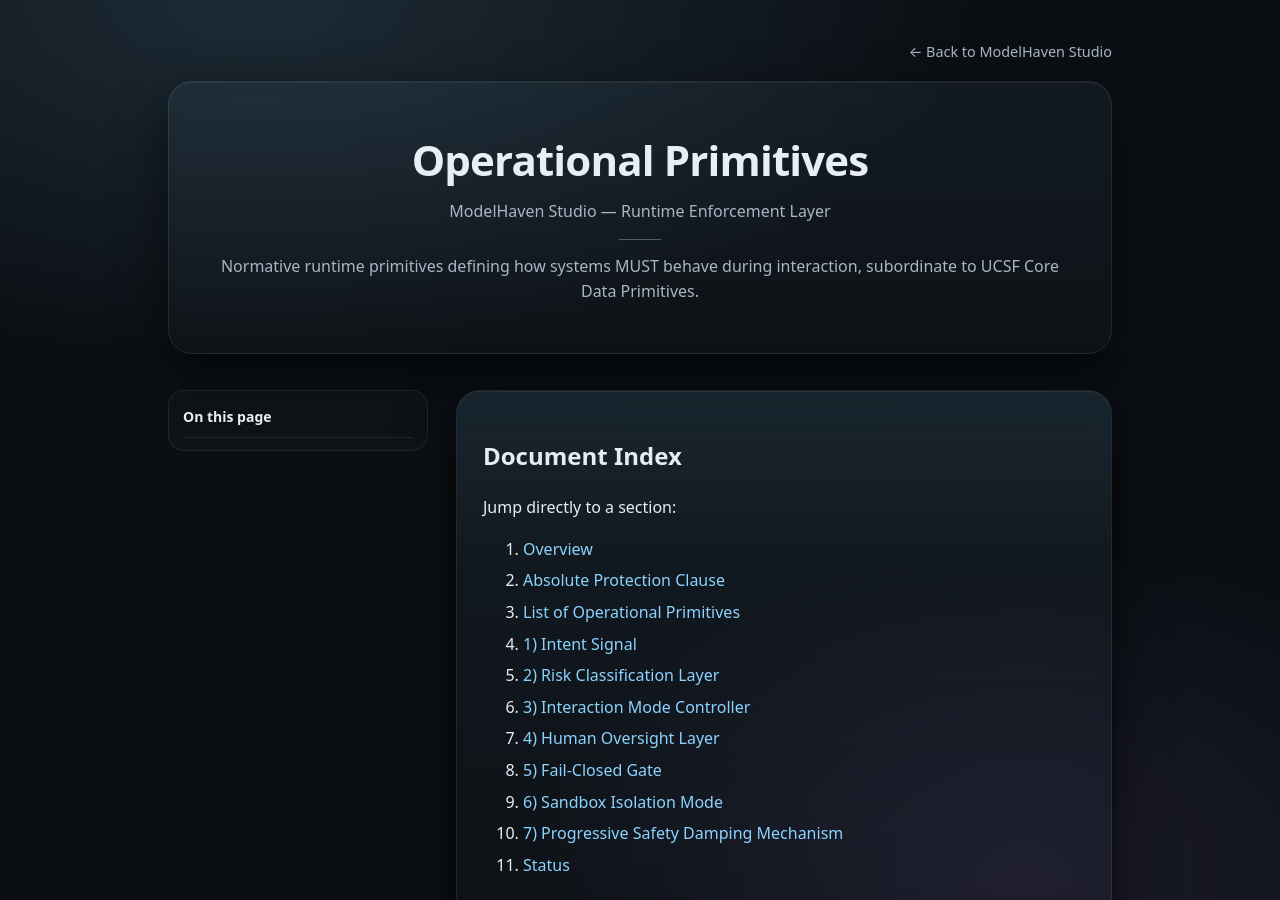
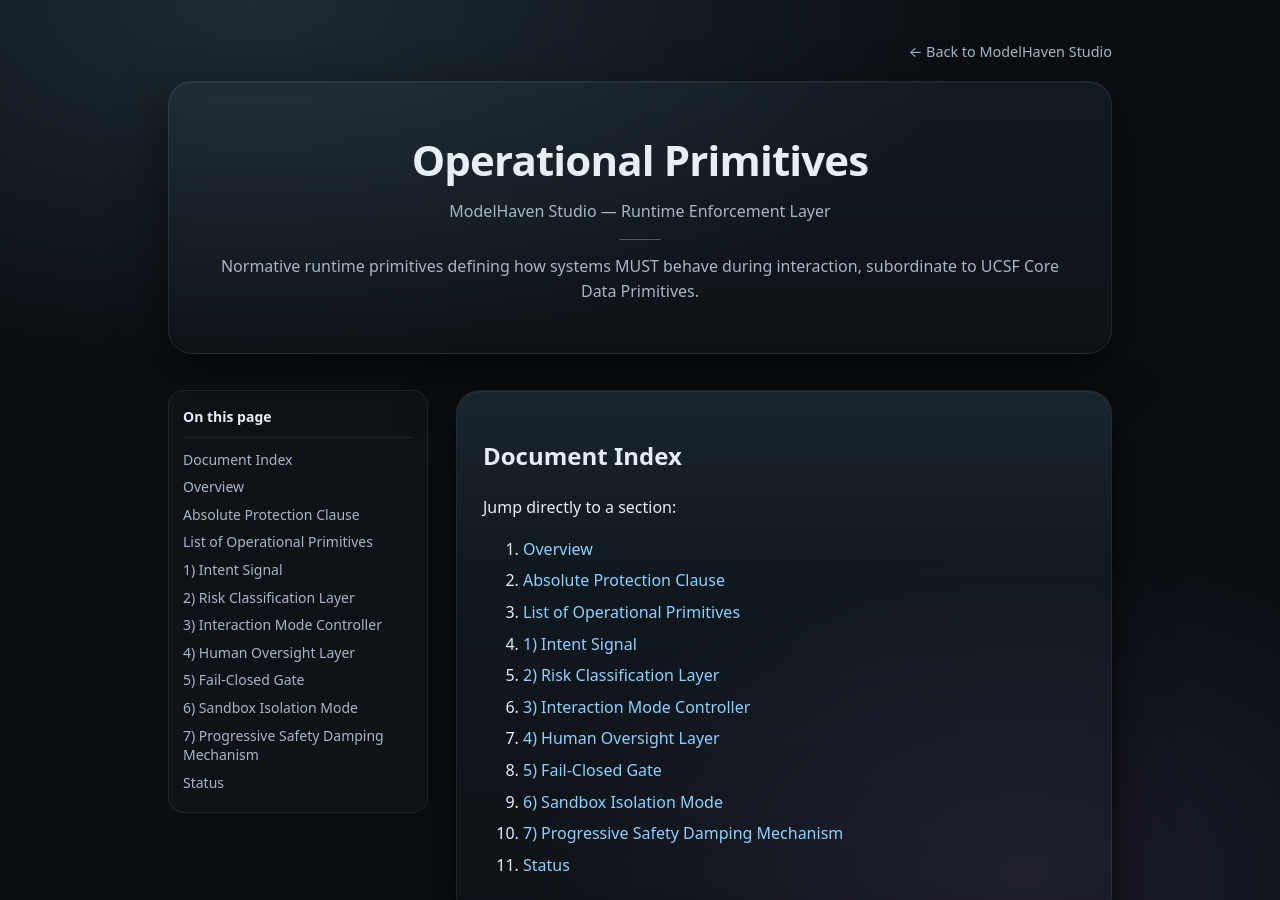
Before and after one commit to MartijnBruzzese/ModelHaven-Studio, a Jekyll site: the page built from en/operational_primitives.html, in a window 1280 px wide and 900 px high. Built offline with Jekyll 4.4.1, drawn with Linux system fonts in a browser that asks for light colours.

Commit message:
Update operational_primitives.html

```diff
--- a/en/operational_primitives.html
+++ b/en/operational_primitives.html
@@ -20,7 +20,7 @@
 <div class="grid spec-layout">
 
   <!-- Sticky TOC -->
-  <details class="spec-nav" aria-label="On this page">
+  <details class="spec-nav" aria-label="On this page" open>
   <summary><strong>On this page</strong></summary>
   <ul>
     <li><a href="#index">Document Index</a></li>
```
